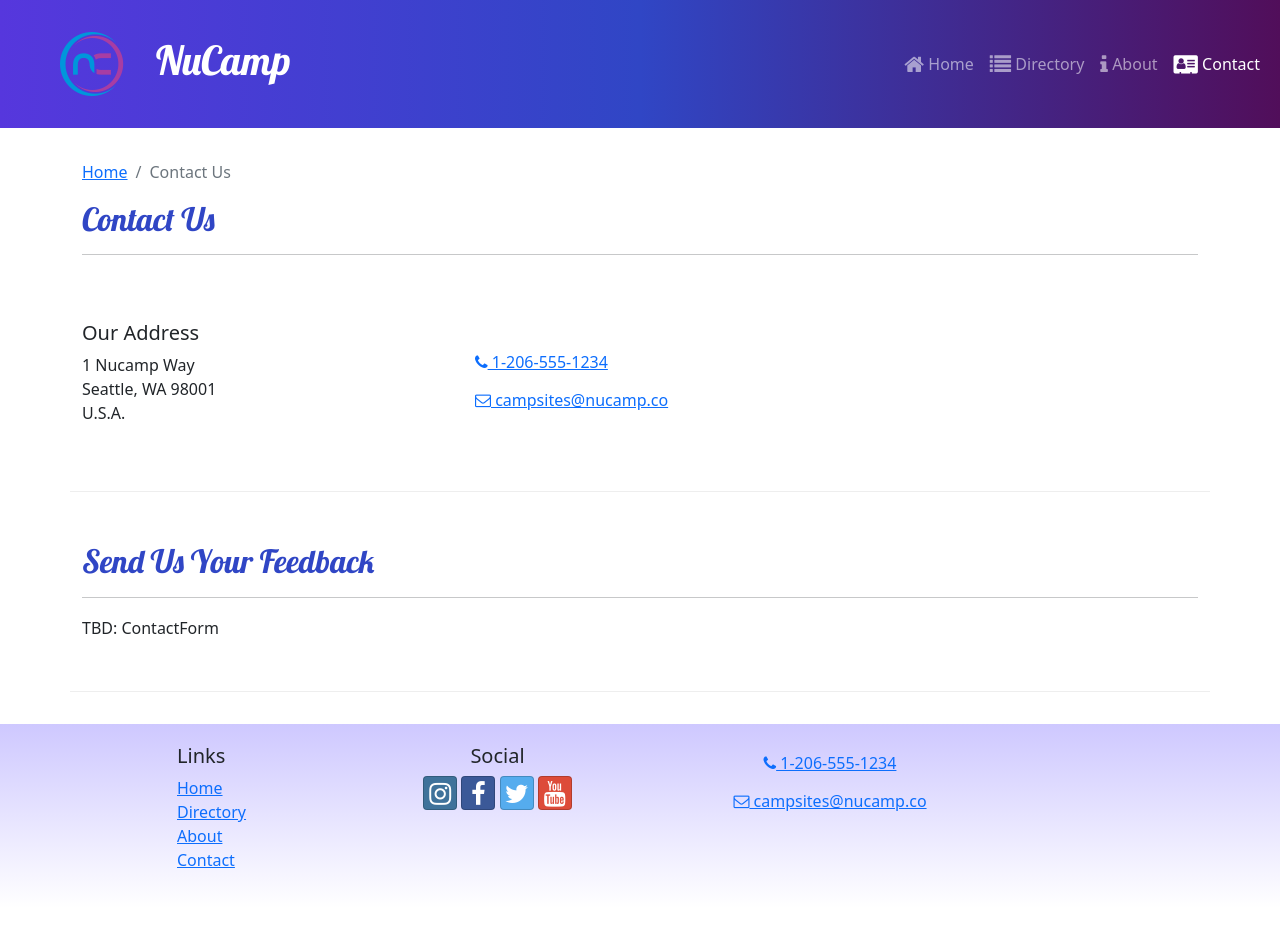
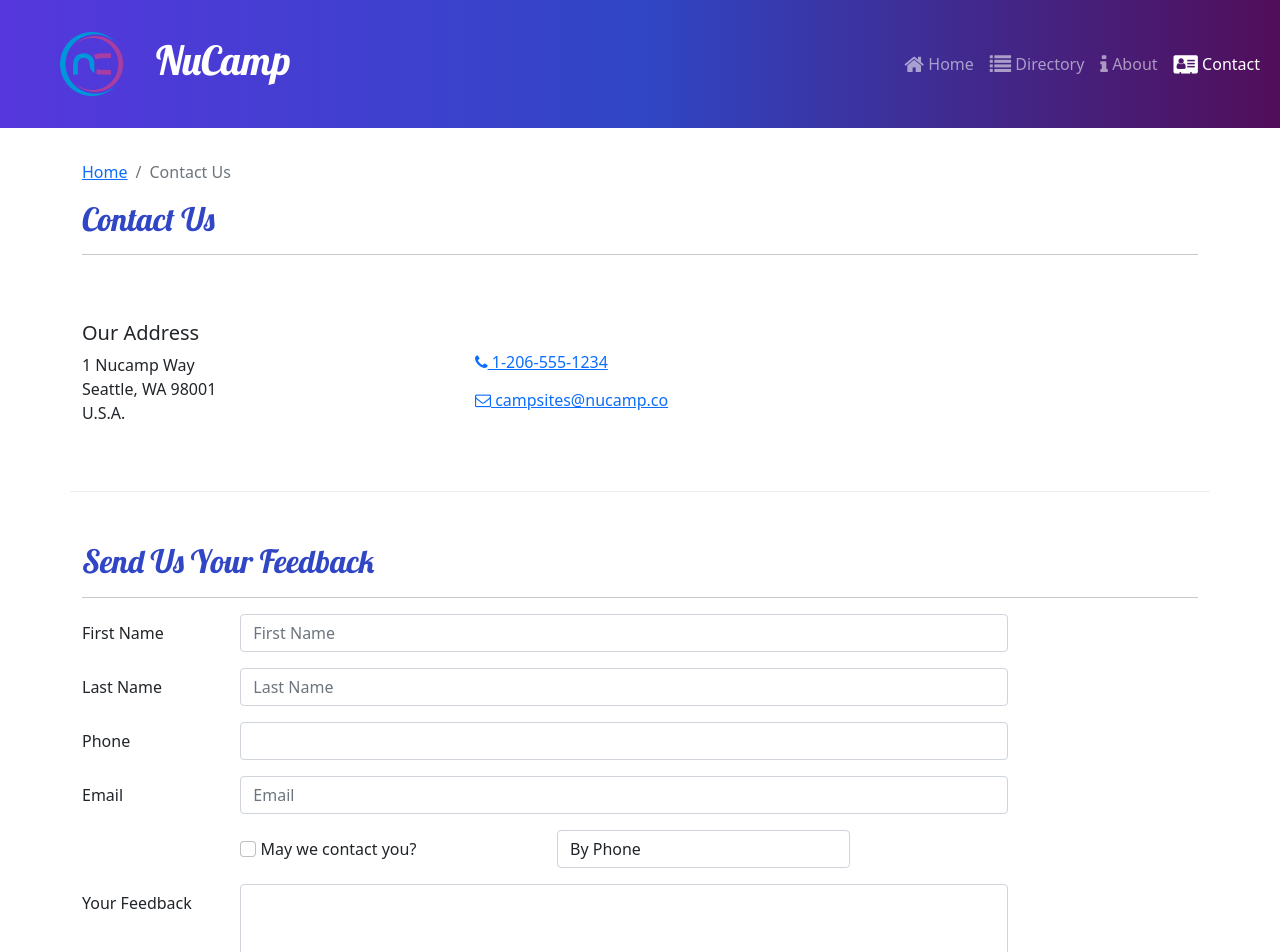
Before and after one commit to lendikriz13/react-nucampsite, a React (Create React App) app: page /contact in a window 1280 px wide. Shown: the top 952 px of the page. Before the commit the page ends 908 px from the top, so only its background shows below. Built offline with nearby package versions, Linux system fonts and the light colour scheme.

Commit message:
Created a Contact Form

```diff
--- /dev/null
+++ b/src/components/ContactForm.js
@@ -0,0 +1,110 @@
+import { Button, Label, Col, FormGroup } from 'reactstrap';
+import { Formik, Field, Form } from 'formik';
+
+const ContactForm = () => {
+    return (
+        <Formik
+            initialValues={{
+                firstName: '',
+                lastName: '',
+                phoneNum: '',
+                email: '',
+                agree: false,
+                contactType: 'By Phone',
+                feedback: '',
+            }}
+        >
+                <Form>
+                    <FormGroup row>
+                        <Label htmlFor='firstName' md='2'>
+                            First Name
+                        </Label>
+                        <Col md='10'>
+                            <Field
+                                name='firstName'
+                                placeholder='First Name'
+                                className='form-control'
+                            />
+                        </Col>
+                    </FormGroup>
+                    <FormGroup row>
+                        <Label htmlFor='lastName' md='2'>
+                            Last Name
+                        </Label>
+                        <Col md='10'>
+                            <Field
+                                name='lastName'
+                                placeholder='Last Name'
+                                className='form-control'
+                            />
+                        </Col>
+                    </FormGroup>
+                    <FormGroup row>
+                        <Label htmlFor='phoneNum' md='2'>
+                            Phone
+                        </Label>
+                        <Col md='10'>
+                            <Field
+                                name='phoneNum'
+                                placholder='Phone'
+                                className='form-control'
+                            />
+                        </Col>
+                    </FormGroup>
+                    <FormGroup row>
+                        <Label htmlFor='email' md='2'>
+                            Email
+                        </Label>
+                        <Col md='10'>
+                            <Field
+                                name='email'
+                                placeholder='Email'
+                                type='email'
+                                className='form-control'
+                            />
+                        </Col>
+                    </FormGroup>
+                    <FormGroup row>
+                        <Label check md={{ size:4, offset: 2}}>
+                            <Field
+                                name='agree'
+                                type='checkbox'
+                                className='form-check-input'
+                            />{' '}
+                            May we contact you?
+                        </Label>
+                        <Col md='4'>
+                            <Field
+                                name='contactType'
+                                as='select'
+                                className='form-control'
+                            >
+                                <option>By Phone</option>
+                                <option>By Email</option>
+
+                            </Field>
+                        </Col>
+                    </FormGroup>
+                    <FormGroup row>
+                        <Label htmlFor='feedback' md='2'>
+                            Your Feedback
+                        </Label>
+                        <Col md='10'>
+                            <Field
+                                name='feedback'
+                                as='textarea'
+                                rows='12'
+                                className='form-control'
+                            />
+                        </Col>
+                    </FormGroup>
+                    <FormGroup row>
+
+                    </FormGroup>
+                </Form>
+
+        </Formik>
+    )
+};
+
+export default ContactForm;
--- a/src/pages/ContactPage.js
+++ b/src/pages/ContactPage.js
@@ -1,5 +1,6 @@
 import { Container, Col, Row } from 'reactstrap';
 import SubHeader from '../components/SubHeader';
+import ContactForm from '../components/ContactForm';
 
 const ContactPage = () => {
     return (
@@ -39,7 +40,9 @@
                     <h2>Send Us Your Feedback</h2>
                     <hr />
                 </Col>
-                <Col md='10'>TBD: ContactForm</Col>
+                <Col md='10'>
+                    <ContactForm />
+                </Col>
             </Row>
         </Container>
     );
```
